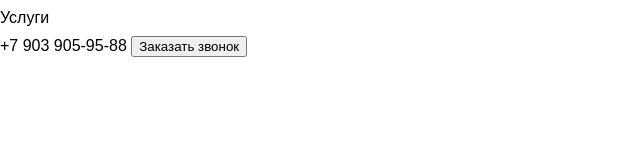
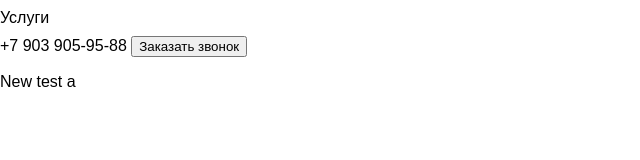
Before and after one commit to Taifyn/special-app, a plain HTML site: page index.html in a window 1280 px wide. Shown: the full height of the page, 0-640 px from the left. Drawn offline with Linux system fonts and the light colour scheme.

Commit message:
New test a

```diff
--- a/index.html
+++ b/index.html
@@ -20,5 +20,6 @@
             <button>Заказать звонок</button>
         </div>
     </header>
+    <p>New test a</p>
 </body>
 </html>
```
